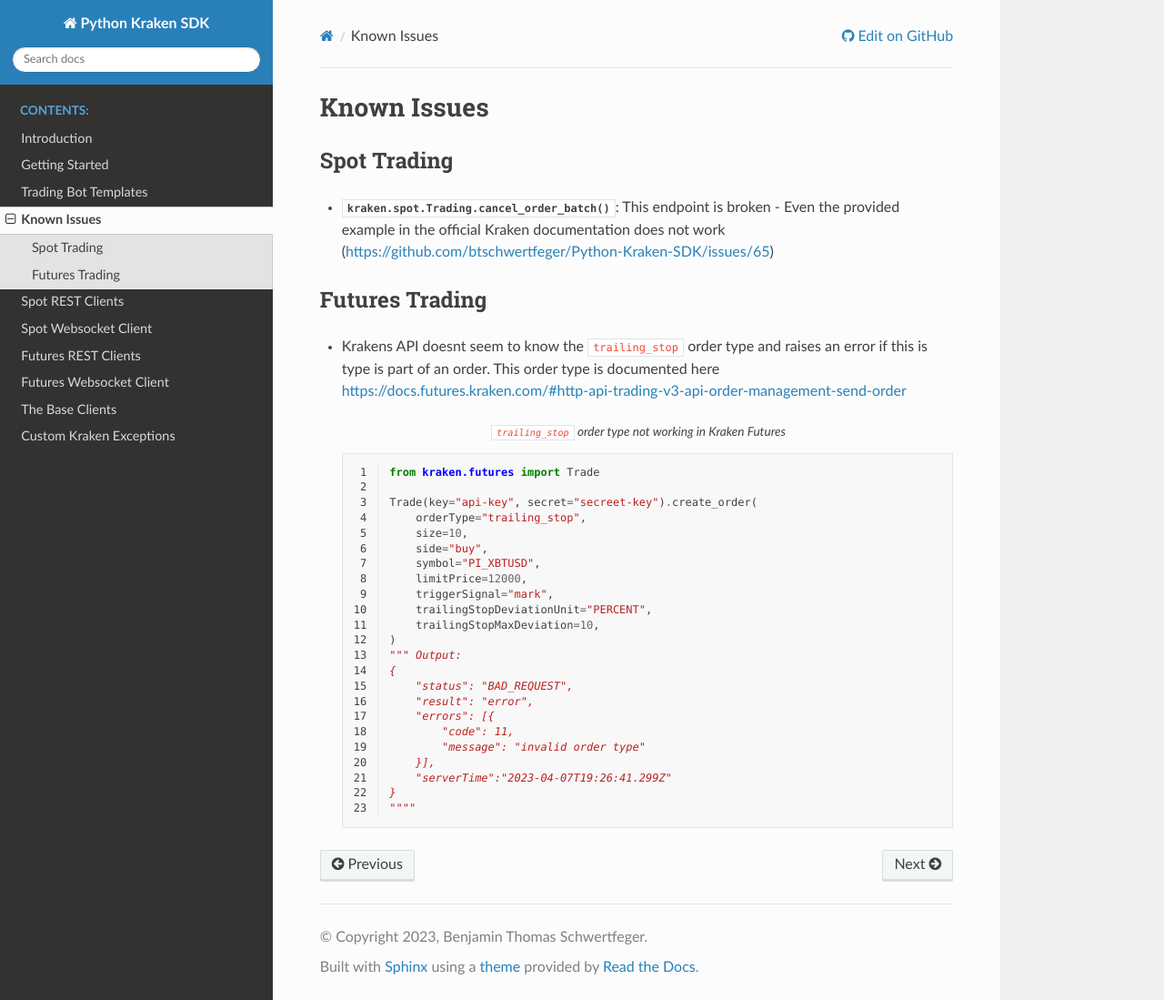
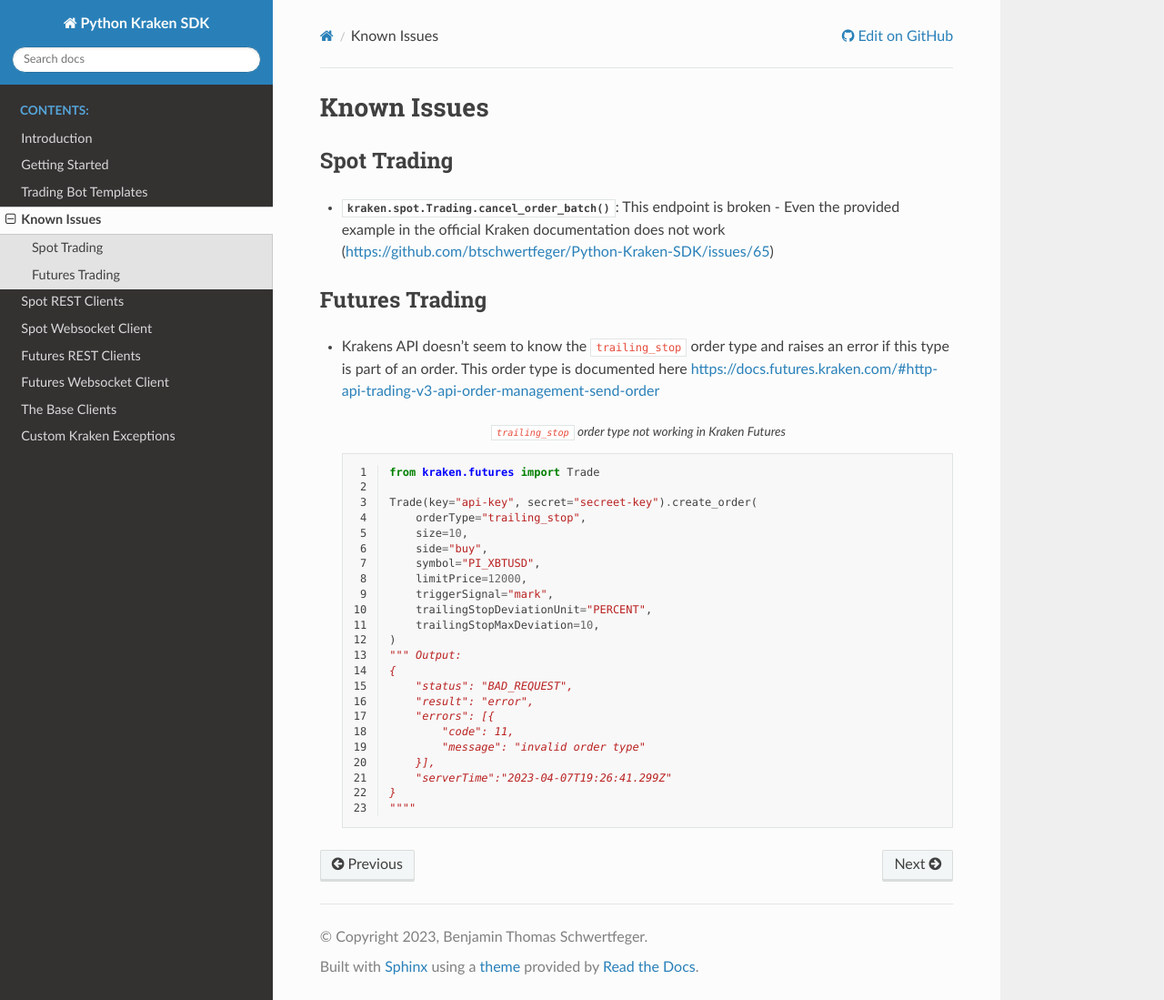
Before and after one commit to btschwertfeger/python-kraken-sdk, a Sphinx documentation site: the page built from docs/src/issues.rst, in a window 1280 px wide and 1099 px high. Shown: the whole window at 91% size. Built offline with Sphinx 7.4.7 and the Read the Docs theme 2.0.0, drawn with Linux system fonts in a browser that asks for light colours.

Commit message:
extended documentation

```diff
--- a/docs/index.rst
+++ b/docs/index.rst
@@ -30,5 +30,3 @@
 ==================
 
 * :ref:`genindex`
-* :ref:`modindex`
-* :ref:`search`
--- a/docs/src/examples/trading_bot_templates.rst
+++ b/docs/src/examples/trading_bot_templates.rst
@@ -1,4 +1,6 @@
 .. Some Headline
+
+.. _section-trading-bot-templates:
 
 Trading Bot Templates
 =====================
--- a/docs/src/getting_started/getting_started.rst
+++ b/docs/src/getting_started/getting_started.rst
@@ -17,6 +17,7 @@
 3. Start using the provided example scripts
 
 The examples can be found within the repository of the `python-kraken-sdk`_ and obviously in this documentation.
+For trading algorithms templates see the :ref:`section-trading-bot-templates` section.
 
 4. Error handling
 
--- a/docs/src/issues.rst
+++ b/docs/src/issues.rst
@@ -9,7 +9,7 @@
 Futures Trading
 ---------------
 
-- Krakens API doesnt seem to know the ``trailing_stop`` order type and raises an error if this is type
+- Krakens API doesn't seem to know the ``trailing_stop`` order type and raises an error if this type
   is part of an order. This order type is documented here https://docs.futures.kraken.com/#http-api-trading-v3-api-order-management-send-order
 
   .. code-block:: python
```
